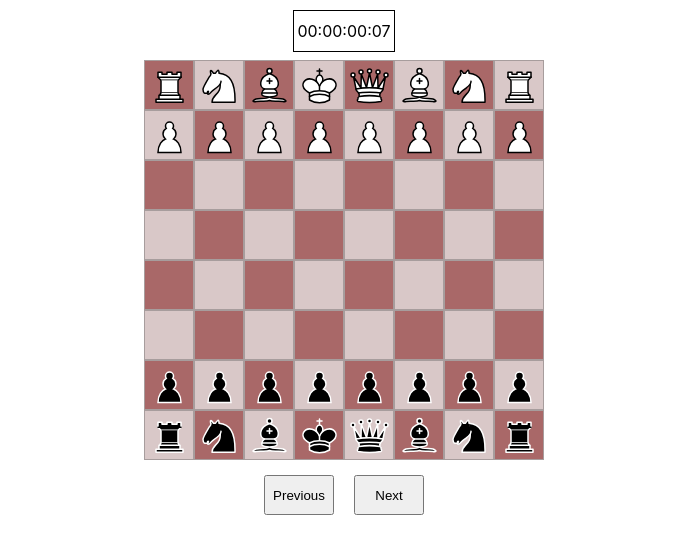
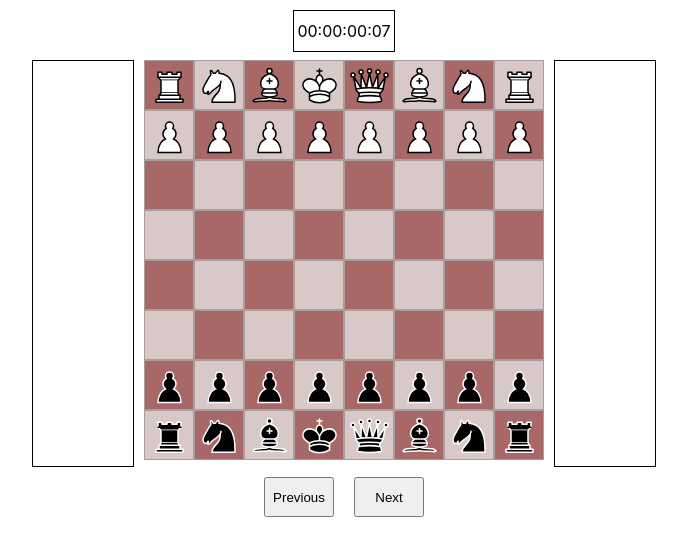
Before and after one commit to mrdhirajbhosale/chess-board-react, a React (Create React App) app: page / in a window 1280 px wide. Shown: the top 556 px of the page, without its empty margins (296-983 px from the left). Built offline with nearby package versions, Linux system fonts and the light colour scheme.

Commit message:
Update cosmatic changes

```diff
--- a/src/components/ChessBoard.tsx
+++ b/src/components/ChessBoard.tsx
@@ -35,6 +35,9 @@ const DeathPiece = styled.div`
   width: 100px;
   height: 405px;
   flex-wrap: wrap;
+  border: 1px;
+  border-style: double;
+  margin: 0 10px;
 `
 
 const RowFlex = styled.div`
@@ -204,9 +207,7 @@ class ChessBoard extends React.Component<any, IState> {
 
   onClickCell(row: number, column: number, piece: IPiece | undefined) {
     const { pieces, selected, deathPieces, kingCell, id } = this.state;
-    console.log('id', id);
     let turn = this.state.turn;
-    console.log(this.props);
     if (piece && selected.piece && piece.color !== selected.piece.color) {
       deathPieces.push(piece);
       pieces[row][column] = selected.piece;
@@ -267,14 +268,10 @@ class ChessBoard extends React.Component<any, IState> {
   }
 
   onClickPre() {
-    console.log(this.state.id);
-    console.log(this.props.data.chessBoardItems);
     this.setState(this.props.data.chessBoardItems[this.state.id-1]);
   }
 
   onClickNext() {
-    console.log(this.state.id);
-    console.log(this.props.data.chessBoardItems);
     this.setState(this.props.data.chessBoardItems[this.state.id+1]);
   }
 
--- a/src/service/actions/actions.tsx
+++ b/src/service/actions/actions.tsx
@@ -3,7 +3,6 @@ import { IState } from "../../components/ChessBoard"
 
 let nextItemId = 0
 export const addToList = (data: IState) => {
-    console.log('data', data);
   return {
     type: 'ADD_TO_LIST',
     id: nextItemId++,
--- a/src/service/reducers/reducer.tsx
+++ b/src/service/reducers/reducer.tsx
@@ -1,4 +1,5 @@
 import { IState } from "../../components/ChessBoard"
+import { clone } from "../../utils";
 
 //import { ADD_TO_CART } from '../constants'
 
@@ -8,12 +9,12 @@ const chessBoardData: IState[] = [];
 export default function chessBoardItems(state = chessBoardData, action: any) {
   switch (action.type) {
     case 'ADD_TO_LIST':
-      return [
+      return clone([
         ...state, action.data
-      ];
+      ]);
     case 'INITIAL_LIST':
-      return [action.data]
+      return clone([action.data]);
     default:
-      return state;
+      return clone(state);
   }
 }
```
